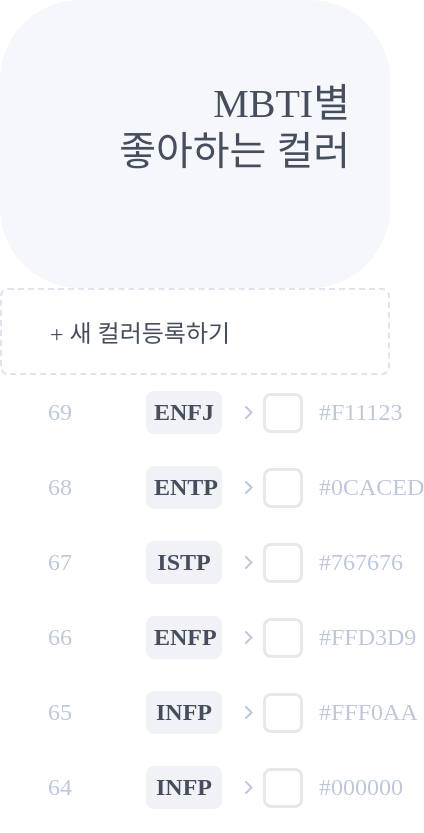
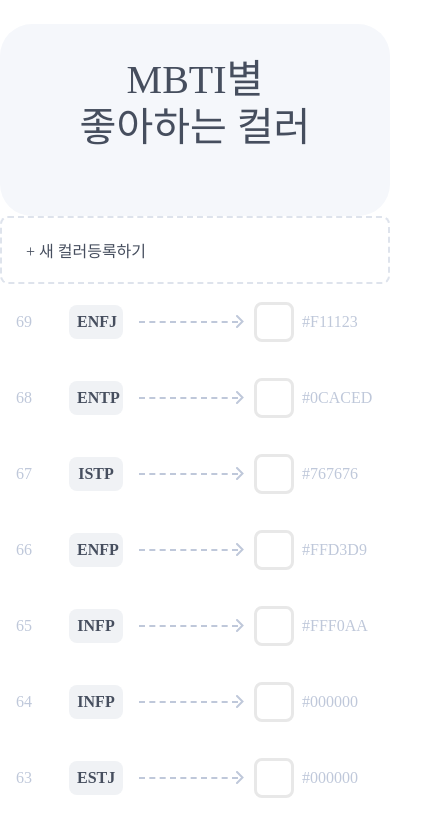
Before and after one commit to a-honey/mbti-color, a React (Create React App) app: page / in a window 390 px wide. Shown: the top 833 px of the page, 424 px wide, since content can reach past the window. Built offline with nearby package versions, Linux system fonts and the light colour scheme; a web font is replaced by a local one.

Commit message:
Added CSS files for Responsive web page

```diff
--- a/src/App.css
+++ b/src/App.css
@@ -11,3 +11,9 @@
 body {
   margin: 0;
 }
+
+@media screen and (max-width: 944px) {
+  html {
+    font-size: 16px;
+  }
+}
--- a/src/Home.module.css
+++ b/src/Home.module.css
@@ -67,3 +67,48 @@
   padding: 0;
   list-style: none;
 }
+
+@media screen and (max-width: 944px) {
+  .container {
+    display: block;
+    width: 100%;
+    position: relative;
+    z-index: 0;
+    margin: 0;
+    padding: 24px 16px;
+  }
+
+  .headerContainer {
+    position: sticky;
+    top: 24px;
+    z-index: 1;
+    margin-bottom: 24px;
+  }
+
+  .header {
+    position: static;
+    padding: 32px;
+    border-radius: 32px;
+    text-align: center;
+  }
+
+  .headerHeading {
+    margin-bottom: 16px;
+    font-size: 24px;
+    line-height: 29px;
+  }
+
+  .filter {
+    padding: 4px 8px;
+    gap: 8px;
+  }
+
+  .removeIcon {
+    width: 6px;
+    height: 6px;
+  }
+
+  .addItem {
+    padding: 20px 24px;
+  }
+}
--- a/src/New.module.css
+++ b/src/New.module.css
@@ -73,3 +73,24 @@
 .submit {
   width: 100%;
 }
+
+@media screen and (max-width: 944px) {
+  .container {
+    width: 100%;
+    margin: 0;
+    padding: 45px 24px;
+  }
+
+  .headerHeading {
+    font-size: 32px;
+  }
+
+  .section {
+    margin: 48px 0;
+  }
+
+  .sectionHeading {
+    font-size: 24px;
+    margin: 24px 0;
+  }
+}
--- a/src/components/ColorSurvey.module.css
+++ b/src/components/ColorSurvey.module.css
@@ -58,3 +58,28 @@
   flex-shrink: 0;
   width: 105px;
 }
+
+@media screen and (max-width: 944px) {
+  .colorSurvey {
+    padding: 18px 16px;
+  }
+
+  .id {
+    width: 37px;
+    margin-right: 16px;
+  }
+
+  .mbti {
+    width: 54px;
+    margin-right: 16px;
+  }
+
+  .colorChip {
+    margin-right: 8px;
+    margin-left: 16px;
+  }
+
+  .colorCode {
+    width: 72px;
+  }
+}
--- a/src/components/MBTIselect.module.css
+++ b/src/components/MBTIselect.module.css
@@ -37,3 +37,10 @@
   text-align: center;
   font-size: 40px;
 }
+
+@media screen and (max-width: 944px) {
+  .char {
+    width: 26px;
+    font-size: 32px;
+  }
+}
```
